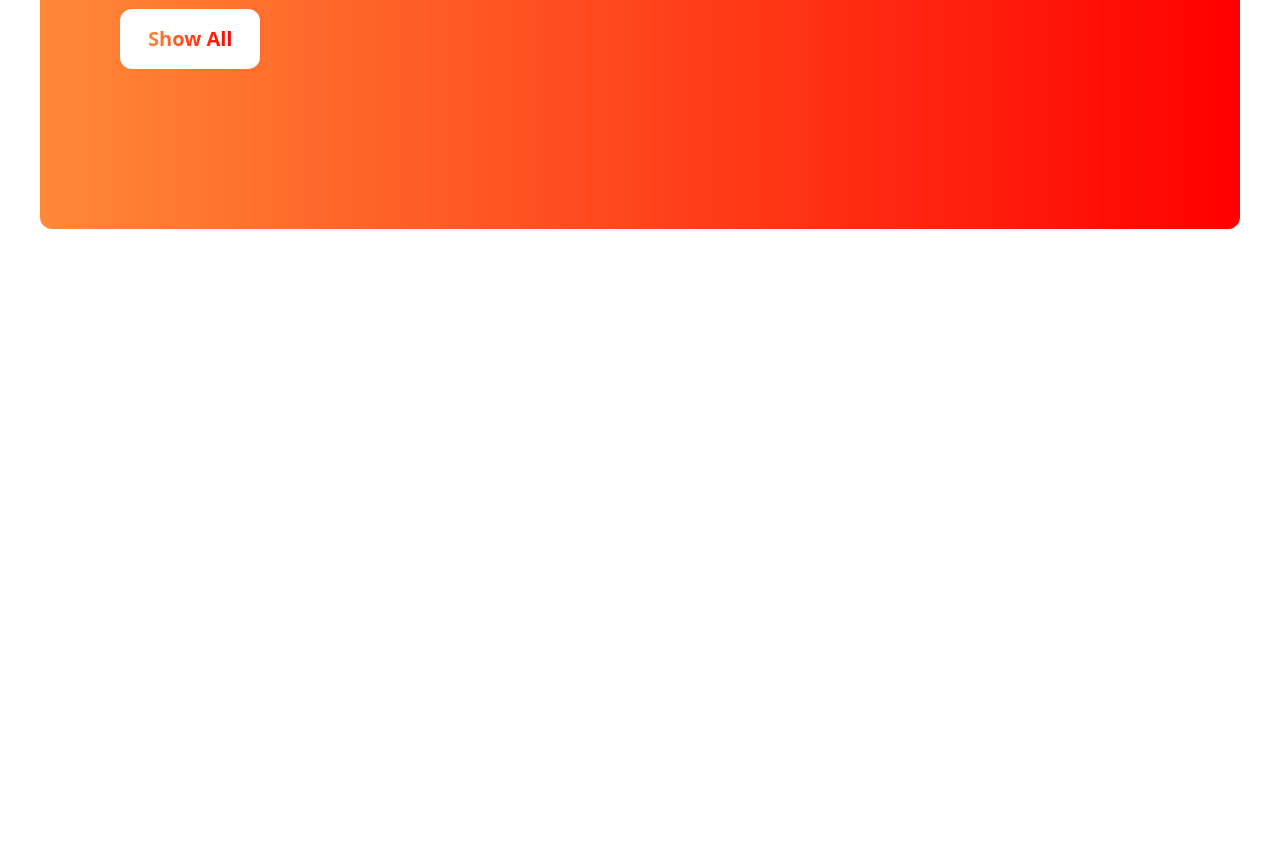
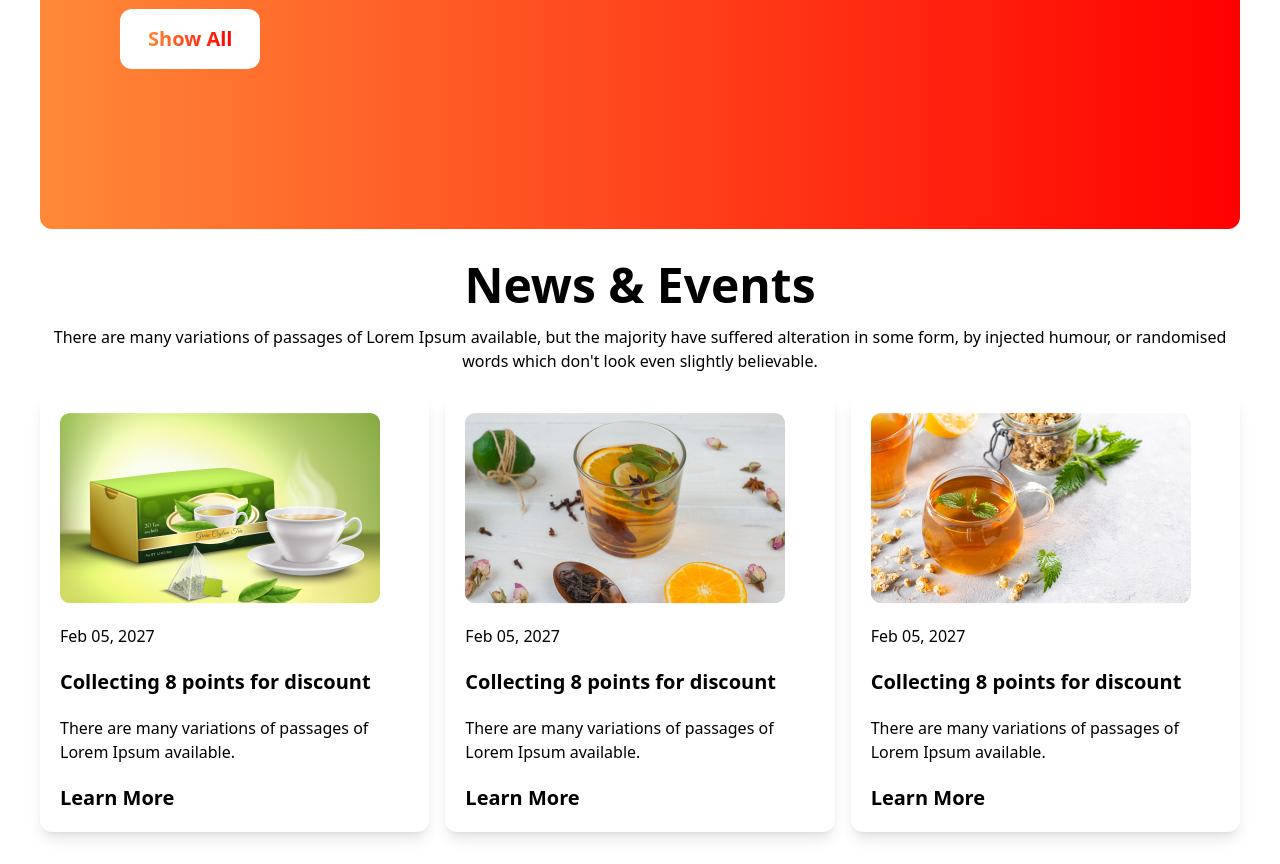
Before and after one commit to MdZisan/tea-house-tailwind, a plain HTML site: page index.html in a window 1280 px wide. Shown: the part 2071-2935 px from the top of the page. Before the commit the page ends 2332 px from the top, so only its background shows below. Drawn offline with nearby package versions, Linux system fonts and the light colour scheme.

Commit message:
News & Events section added

```diff
--- a/index.html
+++ b/index.html
@@ -179,6 +179,51 @@
         </div>
 
        </section>
+
+       <!-- News & Events -->
+       <section class="mt-8">
+    <div class="space-y-5">
+        <div class="text-center space-y-4">
+            <h1 class="text-5xl font-bold">News & Events</h1>
+            <p class="text-base font-normal">There are many variations of passages of Lorem Ipsum available, but the majority have suffered alteration in some form, by injected humour, or randomised words which don't look even slightly believable. </p>
+        </div>
+        <!-- card  -->
+        <div class="grid grid-cols-1 md:grid-cols-3 justify-items-center gap-4 ">
+             <!-- card-1  -->
+     <div>
+        <div class="p-5 bg-white shadow-lg  rounded-xl space-y-5">
+            <img src="./images/news-1.png" alt="">
+            <p>Feb 05, 2027</p>
+            <h3 class="text-xl font-bold">Collecting 8 points for discount</h3>
+            <p> There are many variations of passages of Lorem Ipsum available.</p>
+            <h4 class="text-xl font-semibold">Learn More</h4>
+        </div>
+     </div>
+             <!-- card-2  -->
+       <div>
+        <div class="p-5 bg-white shadow-lg  rounded-xl space-y-5">
+            <img src="./images/news-2.png" alt="">
+            <p>Feb 05, 2027</p>
+            <h3 class="text-xl font-bold">Collecting 8 points for discount</h3>
+            <p> There are many variations of passages of Lorem Ipsum available.</p>
+            <h4 class="text-xl font-semibold">Learn More</h4>
+        </div>
+       </div>
+             <!-- card3  -->
+       <div>
+        <div class="p-5 bg-white shadow-lg  rounded-xl space-y-5">
+            <img src="./images/news-3.png" alt="">
+            <p>Feb 05, 2027</p>
+            <h3 class="text-xl font-bold">Collecting 8 points for discount</h3>
+            <p> There are many variations of passages of Lorem Ipsum available.</p>
+            <h4 class="text-xl font-semibold">Learn More</h4>
+        </div>
+       </div>
+
+        </div>
+    </div>
+
+       </section>
 </main>
  <footer>
 
```
